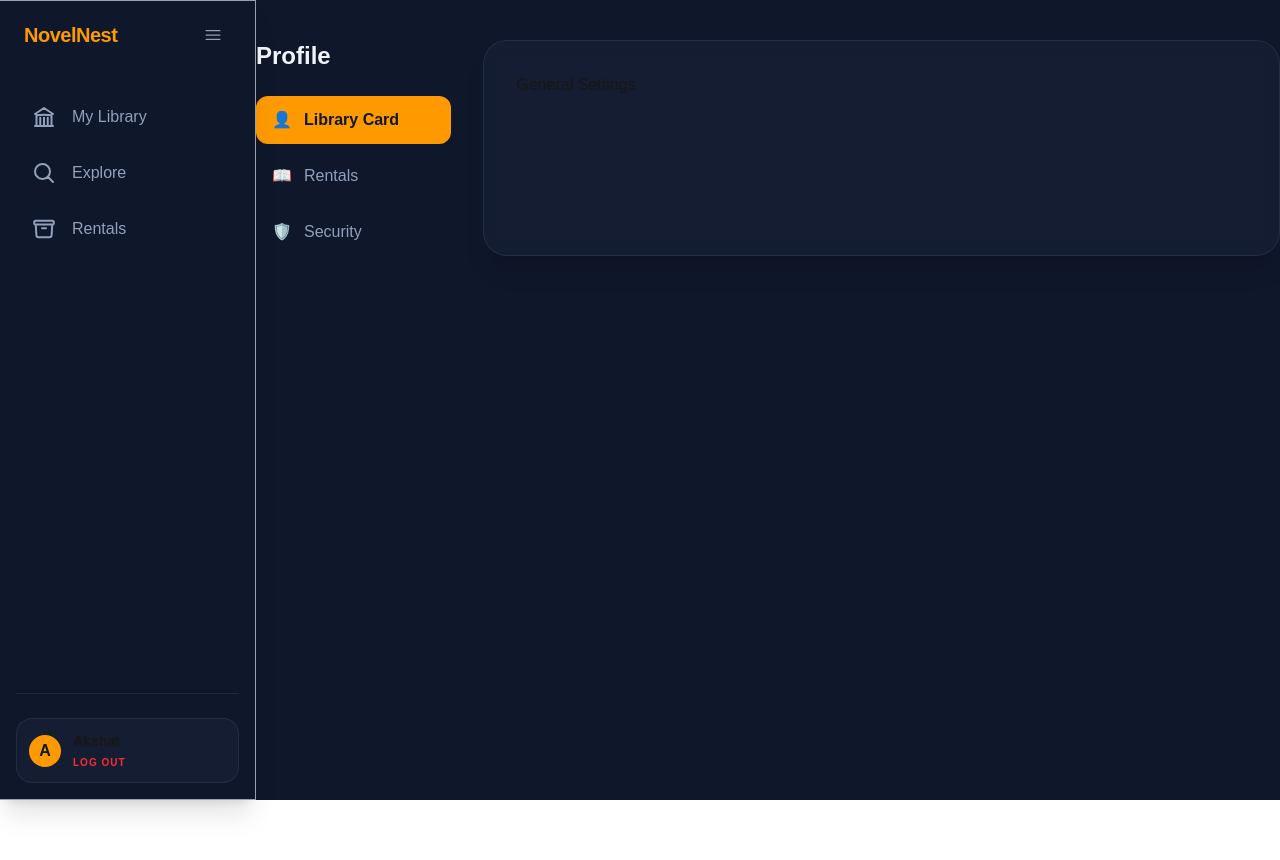
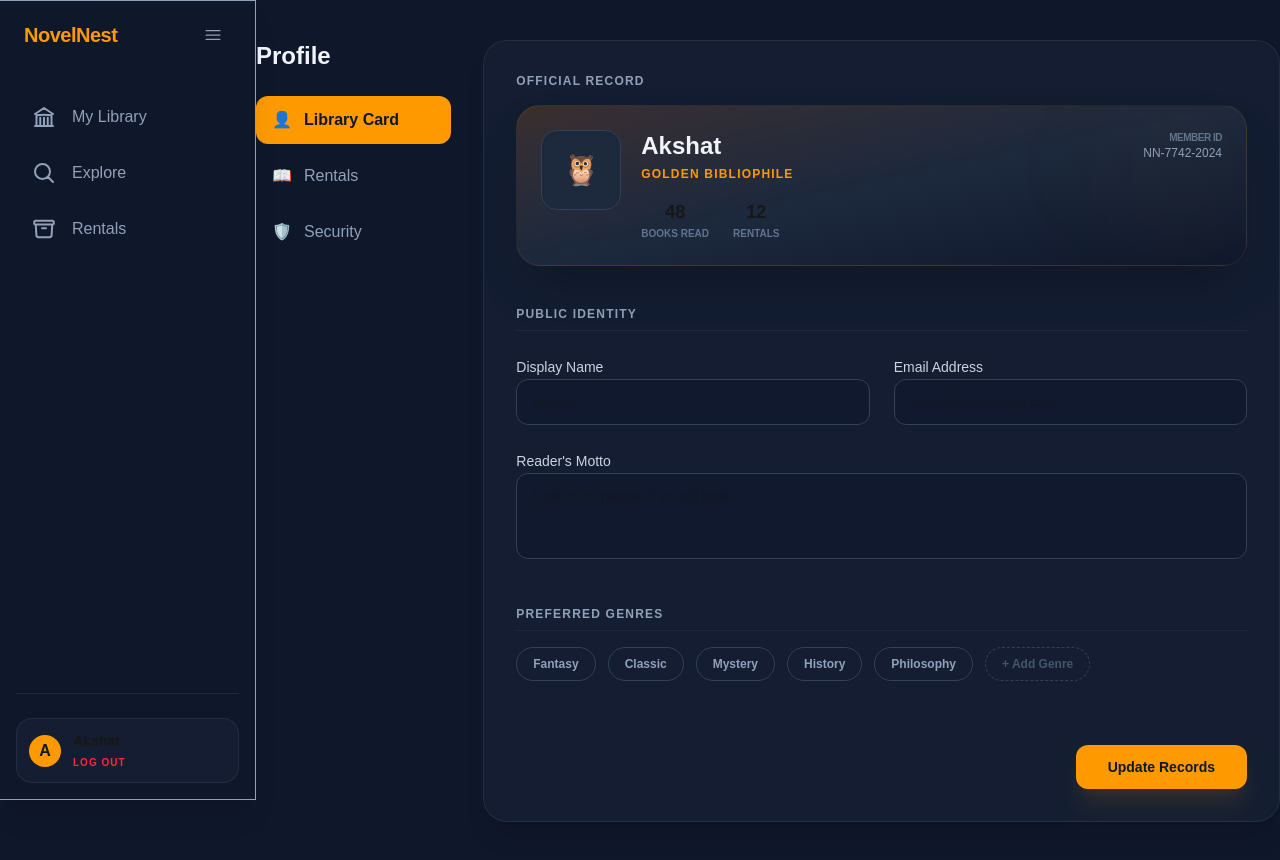
Before and after one commit to Akshat79-art/novelnest, a Next.js app: page /profile in a window 1280 px wide. Before the commit the page ends 800 px from the top, so only its background shows below. Built offline with nearby package versions, Linux system fonts and the light colour scheme.

Commit message:
Added profile layout.

```diff
--- a/src/components/profile/GeneralSettings.tsx
+++ b/src/components/profile/GeneralSettings.tsx
@@ -1,7 +1,102 @@
+"use client"
+
+import React, { useState } from 'react';
+
 export default function GeneralSettings() {
+    const [genres] = useState(['Fantasy', 'Classic', 'Mystery', 'History', 'Philosophy']);
+
     return (
-        <div>
-            <h1>General Settings</h1>
+        <div className="space-y-10 animate-in fade-in slide-in-from-bottom-4 duration-700">
+
+            {/* 1. Digital Library Card Section */}
+            <section>
+                <h3 className="text-slate-400 text-xs font-bold uppercase tracking-widest mb-4">Official Record</h3>
+                <div className="bg-gradient-to-br from-amber-600/20 via-slate-800 to-slate-900 p-6 rounded-3xl border border-amber-500/10 shadow-2xl relative overflow-hidden group">
+                    <div className="relative z-10 flex justify-between items-start">
+                        <div className="flex gap-5">
+                            <div className="w-20 h-20 rounded-2xl bg-slate-800 border border-slate-700 flex items-center justify-center text-3xl shadow-inner group-hover:scale-105 transition-transform duration-500">
+                                🦉
+                            </div>
+                            <div>
+                                <h4 className="text-2xl font-bold text-slate-100">Akshat</h4>
+                                <p className="text-amber-500 text-xs font-bold uppercase tracking-widest mt-1">Golden Bibliophile</p>
+                                <div className="mt-4 flex gap-6 text-center">
+                                    <div className="text-center">
+                                        <p className="text-lg font-bold">48</p>
+                                        <p className="text-[10px] text-slate-500 uppercase font-bold">Books Read</p>
+                                    </div>
+                                    <div className="text-center">
+                                        <p className="text-lg font-bold">12</p>
+                                        <p className="text-[10px] text-slate-500 uppercase font-bold">Rentals</p>
+                                    </div>
+                                </div>
+                            </div>
+                        </div>
+                        <div className="text-right">
+                            <p className="text-[10px] text-slate-500 uppercase font-bold tracking-tighter">Member ID</p>
+                            <p className="text-xs font-mono text-slate-400">NN-7742-2024</p>
+                        </div>
+                    </div>
+                    {/* Decorative Background Element */}
+                    <div className="absolute top-0 right-0 w-32 h-32 bg-amber-500/5 blur-3xl rounded-full"></div>
+                </div>
+            </section>
+
+            {/* 2. Public Profile Form */}
+            <section className="space-y-6">
+                <h3 className="text-slate-400 text-xs font-bold uppercase tracking-widest border-b border-slate-800 pb-2">Public Identity</h3>
+                <div className="grid grid-cols-1 md:grid-cols-2 gap-6">
+                    <div className="space-y-2">
+                        <label className="text-sm font-medium text-slate-300">Display Name</label>
+                        <input
+                            type="text"
+                            placeholder="Akshat"
+                            className="w-full bg-slate-900/50 border border-slate-700 rounded-xl px-4 py-3 text-sm focus:border-amber-500/50 outline-none transition-all"
+                        />
+                    </div>
+                    <div className="space-y-2">
+                        <label className="text-sm font-medium text-slate-300">Email Address</label>
+                        <input
+                            type="email"
+                            placeholder="akshat@novelnest.com"
+                            className="w-full bg-slate-900/50 border border-slate-700 rounded-xl px-4 py-3 text-sm focus:border-amber-500/50 outline-none transition-all"
+                        />
+                    </div>
+                </div>
+                <div className="space-y-2">
+                    <label className="text-sm font-medium text-slate-300">Reader's Motto</label>
+                    <textarea
+                        rows={3}
+                        placeholder="Lost in the pages of an old book..."
+                        className="w-full bg-slate-900/50 border border-slate-700 rounded-xl px-4 py-3 text-sm focus:border-amber-500/50 outline-none transition-all resize-none"
+                    />
+                </div>
+            </section>
+
+            {/* 3. Literary Interests */}
+            <section>
+                <h3 className="text-slate-400 text-xs font-bold uppercase tracking-widest border-b border-slate-800 pb-2 mb-4">Preferred Genres</h3>
+                <div className="flex flex-wrap gap-3">
+                    {genres.map(genre => (
+                        <button
+                            key={genre}
+                            className="px-4 py-2 rounded-full border border-slate-700 text-xs font-bold text-slate-400 hover:border-amber-500/40 hover:text-amber-500 hover:bg-amber-500/5 transition-all"
+                        >
+                            {genre}
+                        </button>
+                    ))}
+                    <button className="px-4 py-2 rounded-full border border-dashed border-slate-700 text-xs font-bold text-slate-600 hover:text-slate-400 transition-all">
+                        + Add Genre
+                    </button>
+                </div>
+            </section>
+
+            {/* Save Action */}
+            <div className="pt-6 flex justify-end">
+                <button className="bg-amber-500 text-slate-900 px-8 py-3 rounded-xl font-bold text-sm shadow-xl shadow-amber-500/10 hover:scale-105 active:scale-95 transition-all">
+                    Update Records
+                </button>
+            </div>
         </div>
     );
 }
```
